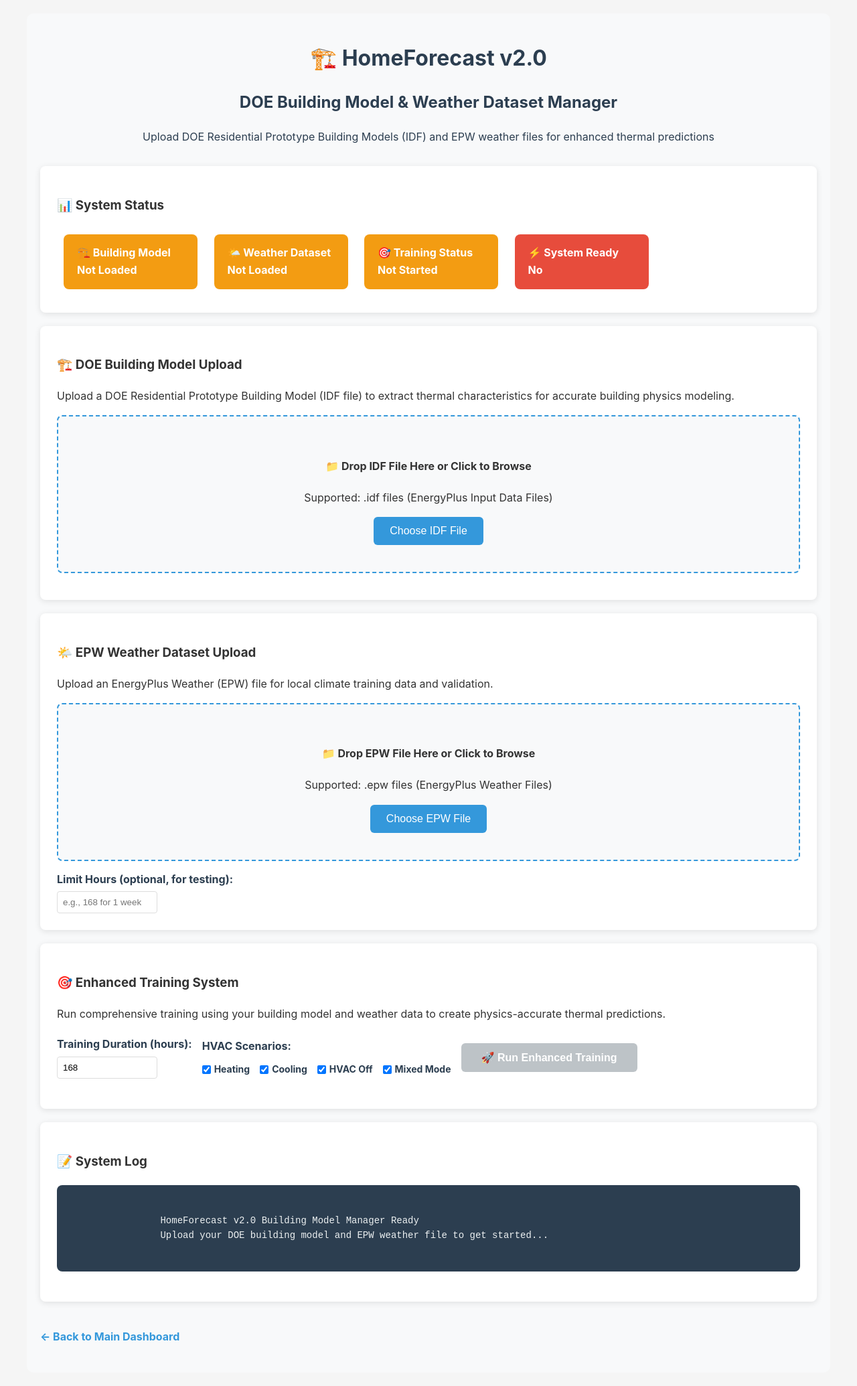
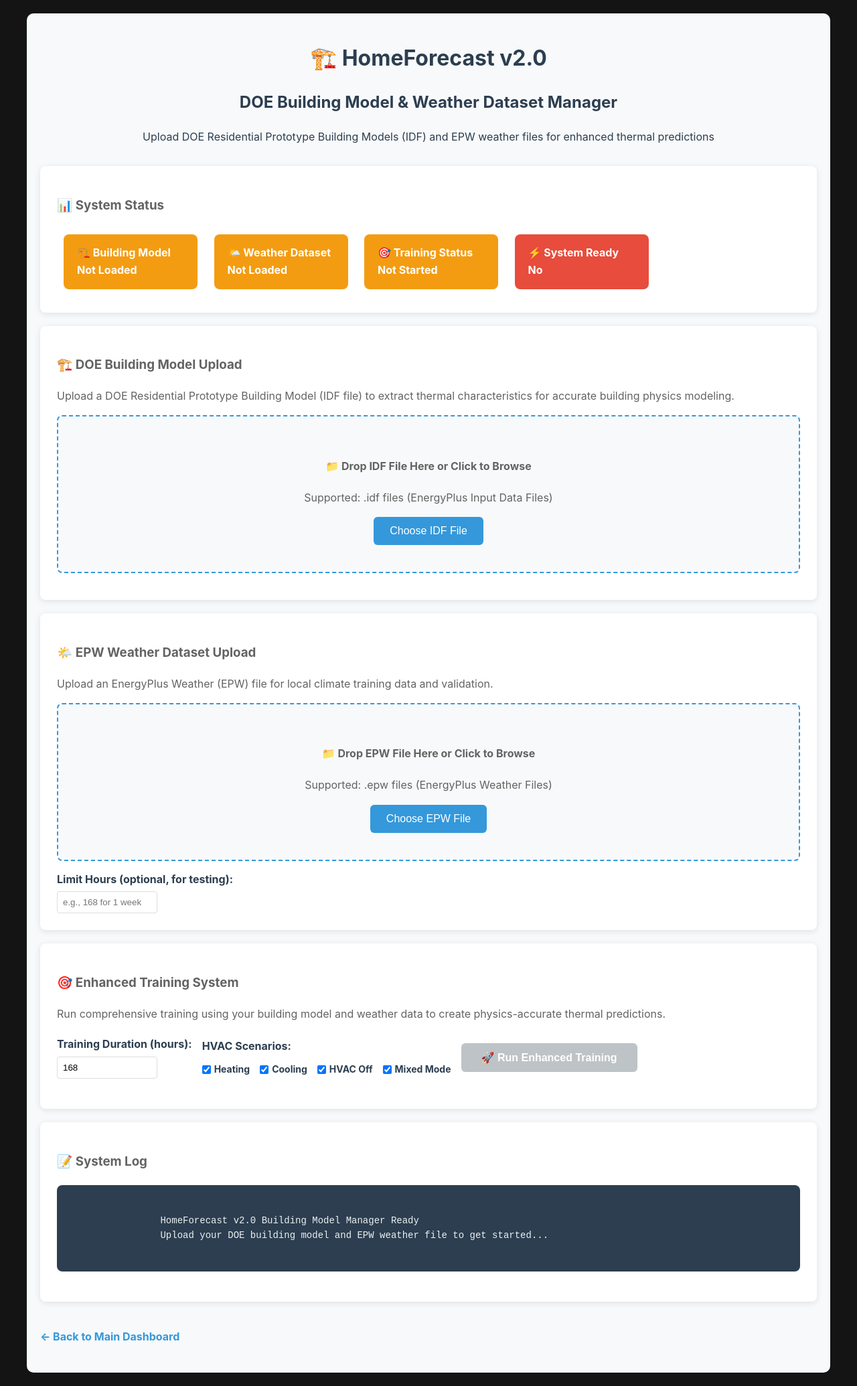
Before and after one commit to olstadm/SmartClimate, a Flask app: page /v2/building-model-manager in a window 1280 px wide. Shown: the whole page at 67% size. Run offline with Flask 3, Linux system fonts and the light colour scheme; parts of the project's set-up code (start-up, migrations or seed data) failed here and were passed over.

Commit message:
Implement dark theme and fix training debugging v2.1.0 - Updated CSS color palette to dark theme with proper contrast ratios:   * Background: #141414 (20,20,20)   * Card: #222222 (34,34,34)   * Sub-card: #3b3b3b (59,59,59)   * Text: #636363 (99,99,99) - Enhanced progress bars and UI elements for dark theme compatibility - Fixed training console output by adding print statements alongside logger - More frequent progress updates (every 50 samples vs 100) - Detailed debugging output every 500 samples vs 1000 - Added console output to both logger.info and print statements - Enhanced completion callback with debugging information - Better visibility into training stages and potential hang points - Improved text contrast with secondary and light text colors

```diff
--- a/homeforecast/config.yaml
+++ b/homeforecast/config.yaml
@@ -1,5 +1,5 @@
 name: "HomeForecast"
-version: "2.0.9"
+version: "2.1.0"
 slug: "homeforecast-local"
 description: "Smart thermal forecasting for your home - predicts indoor climate and HVAC needs"
 url: "https://github.com/olstadm/SmartClimate"
--- a/homeforecast/src/__init__.py
+++ b/homeforecast/src/__init__.py
@@ -1,4 +1,4 @@
 # HomeForecast Source Package
 """HomeForecast v2.0 - Professional building physics simulation system with DOE integration."""
 
-__version__ = "2.0.9"
+__version__ = "2.1.0"
--- a/homeforecast/src/api/web_server.py
+++ b/homeforecast/src/api/web_server.py
@@ -1599,7 +1599,7 @@ information about HomeForecast operation.
         return jsonify({
             'success': True,
             'message': 'V2.0 API is working',
-            'version': '2.0.9',
+            'version': '2.1.0',
             'enhanced_training_available': HAS_ENHANCED_TRAINING,
             'simple_training_available': globals().get('HAS_SIMPLE_TRAINING', False),
             'training_available': training_available,
--- a/homeforecast/src/static/css/dashboard.css
+++ b/homeforecast/src/static/css/dashboard.css
@@ -5,12 +5,15 @@
     --success-color: #4CAF50;
     --warning-color: #FF9800;
     --danger-color: #F44336;
-    --background: #f5f5f5;
-    --card-background: #ffffff;
-    --text-primary: #333333;
-    --text-secondary: #666666;
+    --background: #141414;        /* Background: (20,20,20) */
+    --card-background: #222222;   /* Card: (34,34,34) */
+    --sub-card-background: #3b3b3b; /* Sub-card: (59,59,59) */
+    --text-primary: #636363;      /* Accents/Text: (99,99,99) */
+    --text-secondary: #888888;    /* Slightly lighter secondary text */
+    --text-light: #aaaaaa;        /* Even lighter for labels */
+    --border-color: #3b3b3b;      /* Use sub-card color for borders */
     --border-radius: 8px;
-    --box-shadow: 0 2px 4px rgba(0, 0, 0, 0.1);
+    --box-shadow: 0 2px 8px rgba(0, 0, 0, 0.3);
     --transition: all 0.3s ease;
 }
 
@@ -747,10 +750,11 @@ body {
 .progress-bar {
     width: 100%;
     height: 24px;
-    background: #e0e0e0;
+    background: var(--sub-card-background);
     border-radius: 12px;
     overflow: hidden;
     position: relative;
+    border: 1px solid var(--border-color);
 }
 
 .progress-fill {
@@ -808,15 +812,21 @@ body {
     justify-content: space-between;
     align-items: center;
     padding: 8px 12px;
-    background: white;
+    background: var(--sub-card-background);
     border-radius: 4px;
     border-left: 3px solid var(--primary-color);
 }
 
 .stat-label {
     font-size: 14px;
-    color: var(--text-secondary);
+    color: var(--text-light);
     font-weight: 500;
+}
+
+.stat-value {
+    font-size: 16px;
+    font-weight: 600;
+    color: var(--text-primary);
 }
 
 .stat-value {
```
Also changed, not shown: homeforecast/src/models/enhanced_training_system.py (+35 -5 lines).
